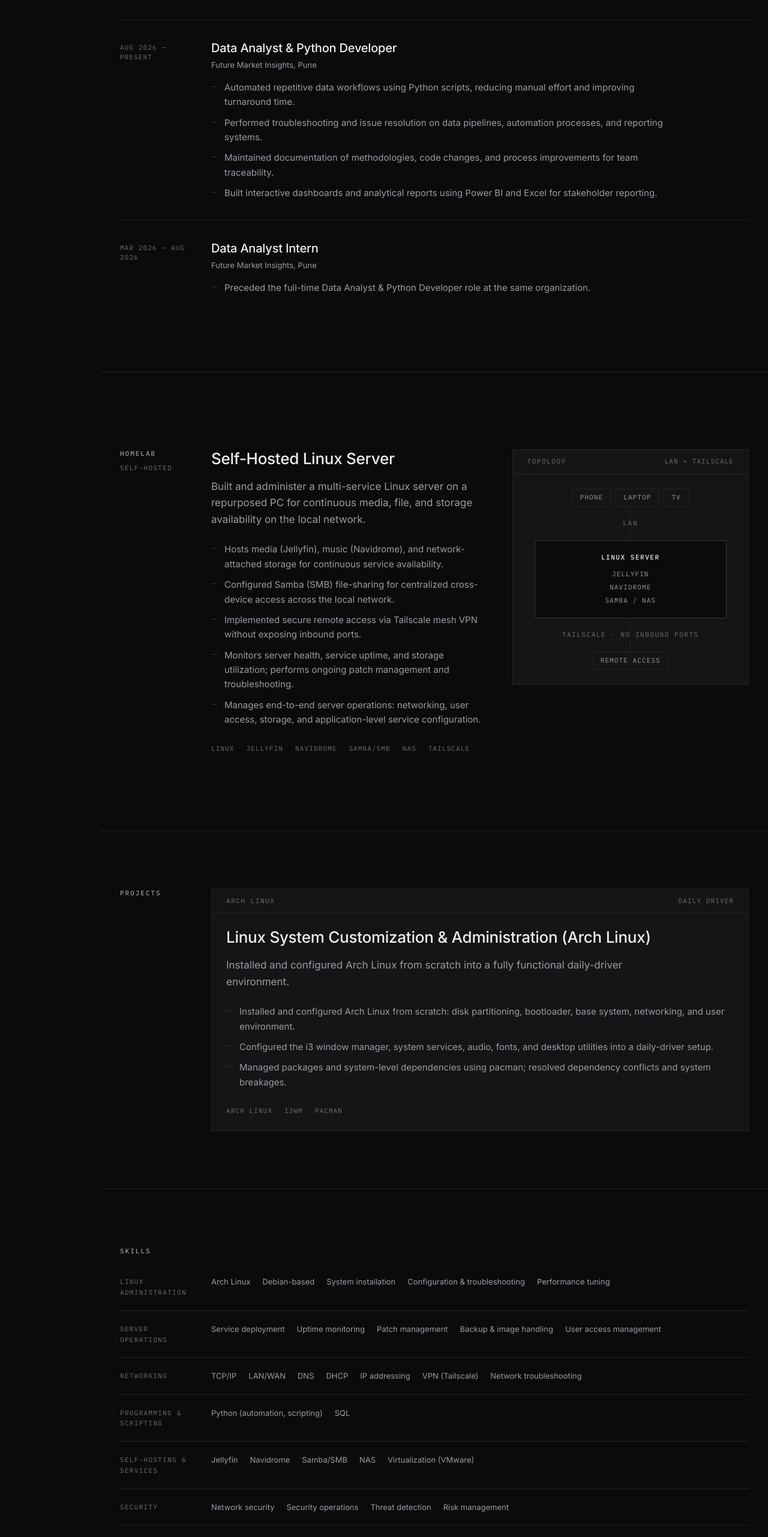
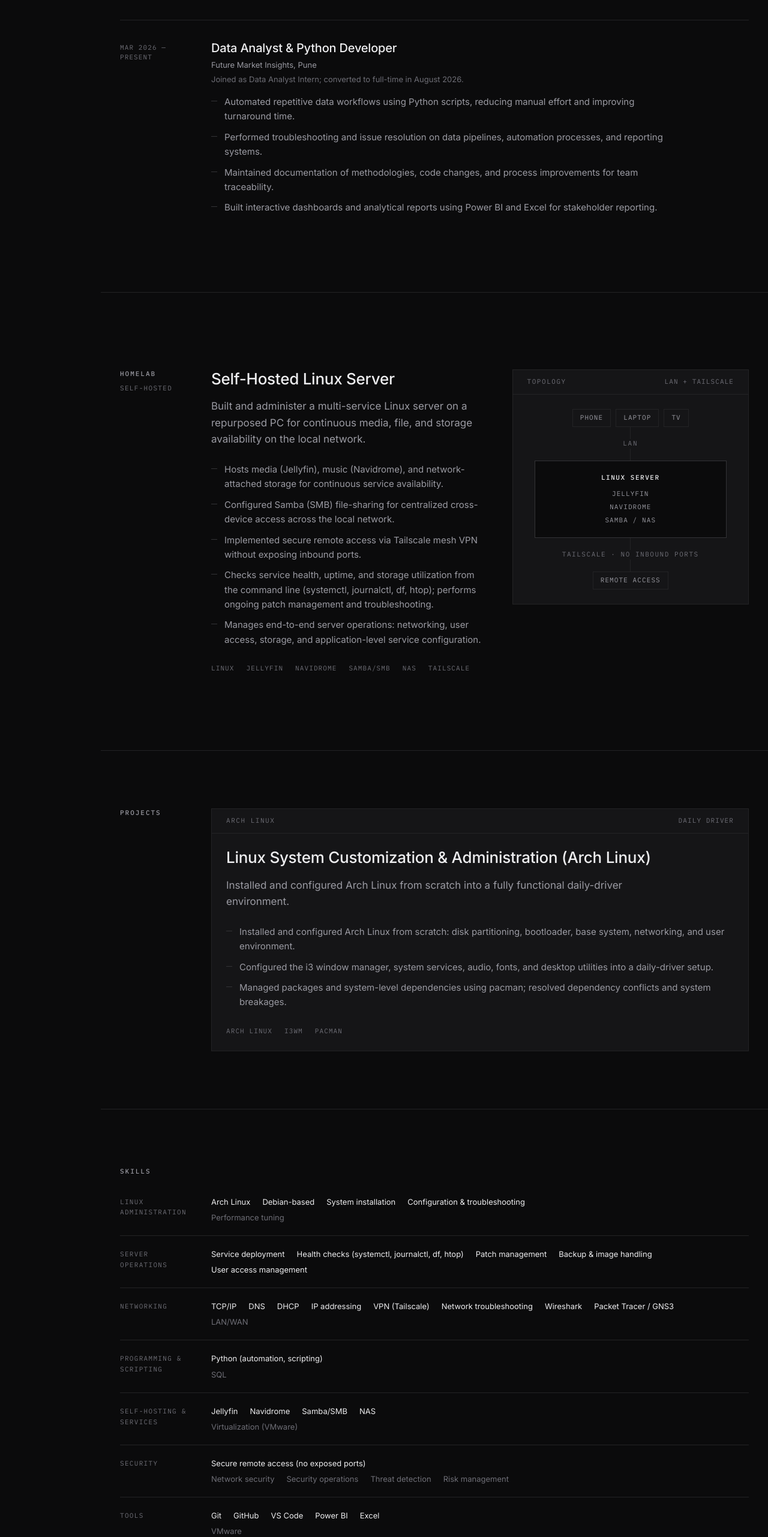
Before and after one commit to sasukeiscodin/personal_portfolio, a Next.js app: page / in a window 1280 px wide. Shown: the part 1857-4420 px from the top of the page at 60% size. Built offline with nearby package versions, Linux system fonts and the light colour scheme; no server answers.

Commit message:
Add artifact frame, tier skills by evidence, merge internship into role

```diff
--- /dev/null
+++ b/src/components/Artifact.tsx
@@ -0,0 +1,50 @@
+import Image from "next/image";
+
+/*
+  Every image on the site goes through this frame. Without consistent chrome,
+  screenshots look pasted in and cheapen the panels around them.
+
+  `alt` must describe what the image DEMONSTRATES, not what it is — screenshot
+  text is invisible to screen readers and to search.
+*/
+export function Artifact({
+  src,
+  alt,
+  caption,
+  meta,
+  width,
+  height,
+  priority = false,
+}: {
+  src: string;
+  alt: string;
+  caption: string;
+  meta?: string;
+  width: number;
+  height: number;
+  priority?: boolean;
+}) {
+  return (
+    <figure className="border border-border bg-panel">
+      <Image
+        src={src}
+        alt={alt}
+        width={width}
+        height={height}
+        priority={priority}
+        sizes="(min-width: 1024px) 50vw, 100vw"
+        className="h-auto w-full"
+      />
+      <figcaption className="flex items-baseline justify-between gap-4 border-t border-border px-4 py-2.5">
+        <span className="font-mono text-2xs uppercase tracking-[0.12em] text-faint">
+          {caption}
+        </span>
+        {meta && (
+          <span className="shrink-0 font-mono text-2xs uppercase tracking-[0.1em] text-faint">
+            {meta}
+          </span>
+        )}
+      </figcaption>
+    </figure>
+  );
+}
--- a/src/components/Experience.tsx
+++ b/src/components/Experience.tsx
@@ -17,6 +17,9 @@ export function Experience() {
             <div className="mt-3 lg:mt-0">
               <h3 className="text-lg font-medium tracking-[-0.01em] text-text">{job.role}</h3>
               <p className="mt-1 text-sm text-muted">{job.org}</p>
+              {job.note && (
+                <p className="mt-1 text-sm text-faint">{job.note}</p>
+              )}
               <ul className="mt-4 max-w-[76ch] space-y-2.5">
                 {job.points.map((point) => (
                   <li
--- a/src/components/Skills.tsx
+++ b/src/components/Skills.tsx
@@ -13,14 +13,29 @@ export function Skills() {
             <dt className="font-mono text-2xs uppercase leading-relaxed tracking-[0.12em] text-faint lg:pt-0.5">
               {group.category}
             </dt>
-            <dd className="mt-2 flex flex-wrap gap-x-5 gap-y-1.5 text-sm text-muted lg:mt-0">
-              {group.items.map((item) => (
-                <span key={item}>{item}</span>
-              ))}
+            <dd className="mt-2 space-y-1.5 lg:mt-0">
+              <div className="flex flex-wrap gap-x-5 gap-y-1.5 text-sm text-text">
+                {group.handsOn.map((item) => (
+                  <span key={item}>{item}</span>
+                ))}
+              </div>
+              {group.familiar && (
+                <div className="flex flex-wrap gap-x-5 gap-y-1.5 text-sm text-faint">
+                  {group.familiar.map((item) => (
+                    <span key={item}>{item}</span>
+                  ))}
+                </div>
+              )}
             </dd>
           </div>
         ))}
       </dl>
+
+      {/* Legend — without it the two tones are just a styling quirk. */}
+      <div className="mt-8 flex flex-wrap gap-x-8 gap-y-2 border-t border-border pt-5 font-mono text-2xs uppercase tracking-[0.1em] lg:col-start-2">
+        <span className="text-text">Hands-on</span>
+        <span className="text-faint">Studied, not yet demonstrated</span>
+      </div>
     </Section>
   );
 }
--- a/src/lib/data.ts
+++ b/src/lib/data.ts
@@ -37,6 +37,8 @@ export type Experience = {
   role: string;
   org: string;
   period: string;
+  /* Shown under the org line — used for context the period alone can't carry. */
+  note?: string;
   points: string[];
 };
 
@@ -56,20 +58,13 @@ export const experience: Experience[] = [
   {
     role: "Data Analyst & Python Developer",
     org: "Future Market Insights, Pune",
-    period: "Aug 2026 — Present",
+    period: "Mar 2026 — Present",
+    note: "Joined as Data Analyst Intern; converted to full-time in August 2026.",
     points: [
       "Automated repetitive data workflows using Python scripts, reducing manual effort and improving turnaround time.",
       "Performed troubleshooting and issue resolution on data pipelines, automation processes, and reporting systems.",
       "Maintained documentation of methodologies, code changes, and process improvements for team traceability.",
       "Built interactive dashboards and analytical reports using Power BI and Excel for stakeholder reporting.",
-    ],
-  },
-  {
-    role: "Data Analyst Intern",
-    org: "Future Market Insights, Pune",
-    period: "Mar 2026 — Aug 2026",
-    points: [
-      "Preceded the full-time Data Analyst & Python Developer role at the same organization.",
     ],
   },
 ];
@@ -90,7 +85,7 @@ export const homelab: LabProject = {
     "Hosts media (Jellyfin), music (Navidrome), and network-attached storage for continuous service availability.",
     "Configured Samba (SMB) file-sharing for centralized cross-device access across the local network.",
     "Implemented secure remote access via Tailscale mesh VPN without exposing inbound ports.",
-    "Monitors server health, service uptime, and storage utilization; performs ongoing patch management and troubleshooting.",
+    "Checks service health, uptime, and storage utilization from the command line (systemctl, journalctl, df, htop); performs ongoing patch management and troubleshooting.",
     "Manages end-to-end server operations: networking, user access, storage, and application-level service configuration.",
   ],
 };
@@ -109,37 +104,62 @@ export const archProject: LabProject = {
 
 export type SkillGroup = {
   category: string;
-  items: string[];
+  /* Backed by something concrete elsewhere on this page or by paid work. */
+  handsOn: string[];
+  /* Studied or used incidentally, with no artifact behind it. Honest tiering is
+     more persuasive than a longer flat list — and it survives an interview. */
+  familiar?: string[];
 };
 
 export const skills: SkillGroup[] = [
   {
     category: "Linux Administration",
-    items: ["Arch Linux", "Debian-based", "System installation", "Configuration & troubleshooting", "Performance tuning"],
+    handsOn: ["Arch Linux", "Debian-based", "System installation", "Configuration & troubleshooting"],
+    familiar: ["Performance tuning"],
   },
   {
     category: "Server Operations",
-    items: ["Service deployment", "Uptime monitoring", "Patch management", "Backup & image handling", "User access management"],
+    handsOn: [
+      "Service deployment",
+      "Health checks (systemctl, journalctl, df, htop)",
+      "Patch management",
+      "Backup & image handling",
+      "User access management",
+    ],
   },
   {
     category: "Networking",
-    items: ["TCP/IP", "LAN/WAN", "DNS", "DHCP", "IP addressing", "VPN (Tailscale)", "Network troubleshooting"],
+    handsOn: [
+      "TCP/IP",
+      "DNS",
+      "DHCP",
+      "IP addressing",
+      "VPN (Tailscale)",
+      "Network troubleshooting",
+      "Wireshark",
+      "Packet Tracer / GNS3",
+    ],
+    familiar: ["LAN/WAN"],
   },
   {
     category: "Programming & Scripting",
-    items: ["Python (automation, scripting)", "SQL"],
+    handsOn: ["Python (automation, scripting)"],
+    familiar: ["SQL"],
   },
   {
     category: "Self-Hosting & Services",
-    items: ["Jellyfin", "Navidrome", "Samba/SMB", "NAS", "Virtualization (VMware)"],
+    handsOn: ["Jellyfin", "Navidrome", "Samba/SMB", "NAS"],
+    familiar: ["Virtualization (VMware)"],
   },
   {
     category: "Security",
-    items: ["Network security", "Security operations", "Threat detection", "Risk management"],
+    handsOn: ["Secure remote access (no exposed ports)"],
+    familiar: ["Network security", "Security operations", "Threat detection", "Risk management"],
   },
   {
     category: "Tools",
-    items: ["Git", "GitHub", "VS Code", "Power BI", "MS Office", "VMware"],
+    handsOn: ["Git", "GitHub", "VS Code", "Power BI", "Excel"],
+    familiar: ["VMware"],
   },
 ];
 
```
